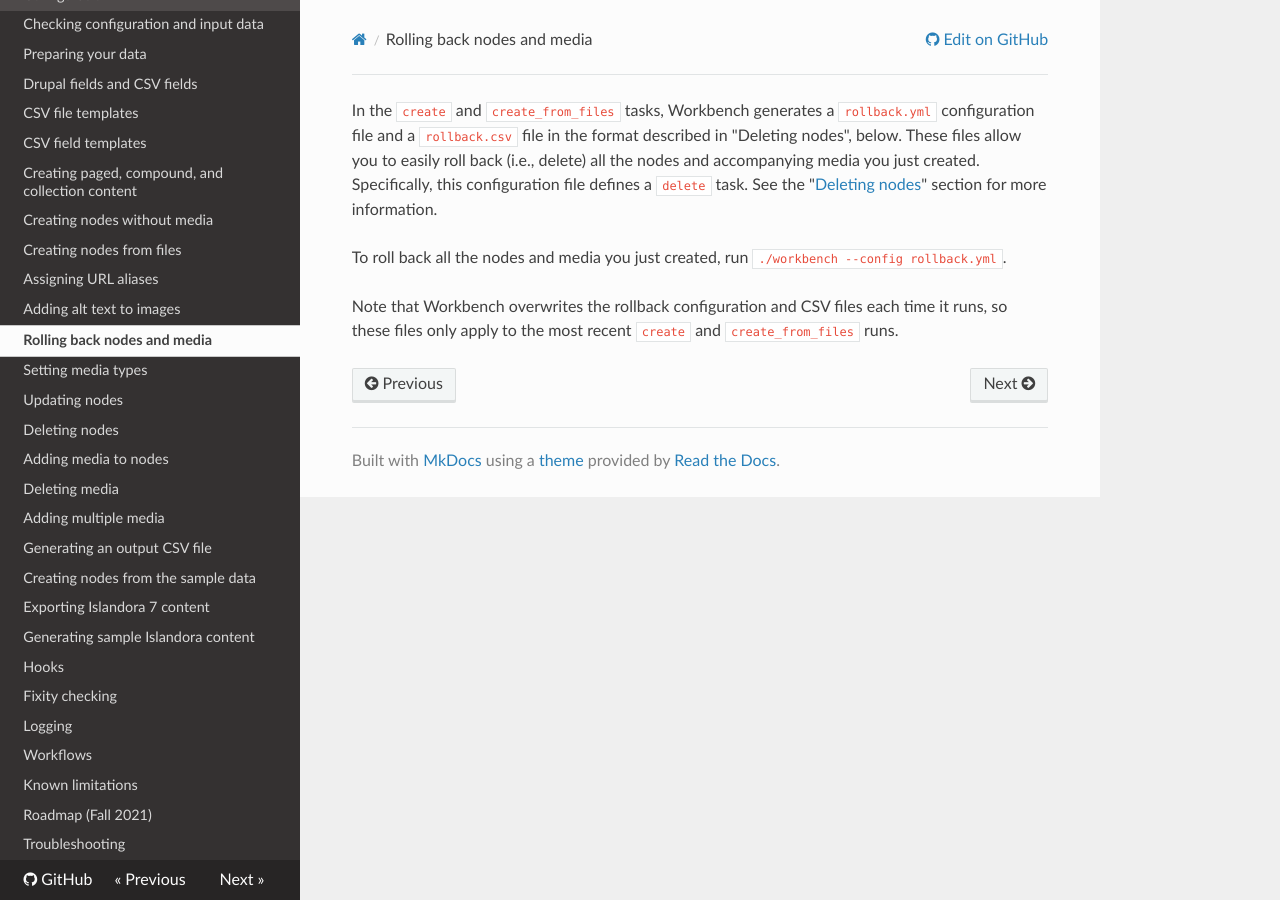
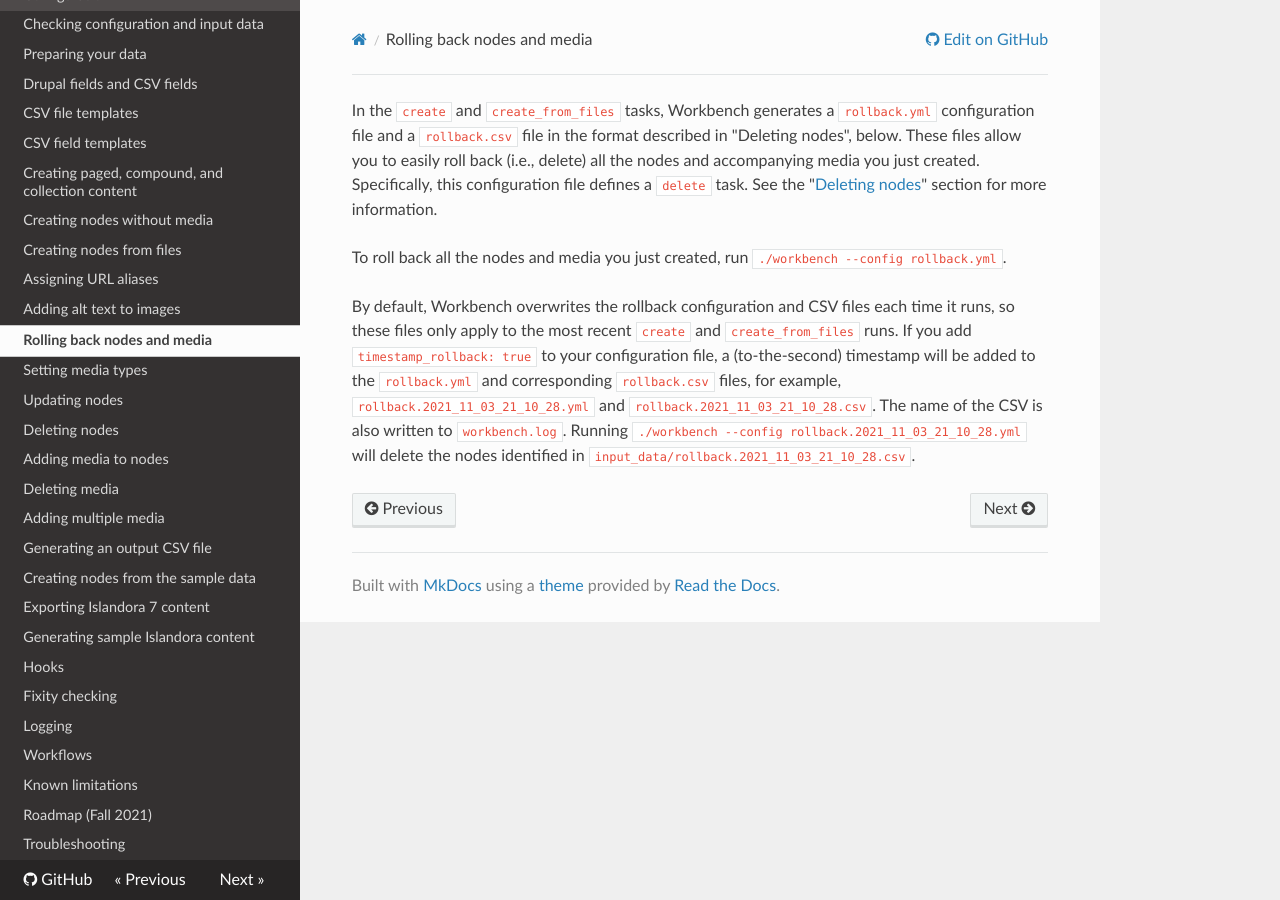
Before and after one commit to mjordan/islandora_workbench_docs, an MkDocs documentation site: the page built from docs/rolling_back.md, in a window 1280 px wide. Built offline with MkDocs 1.6.1, drawn with Linux system fonts in a browser that asks for light colours; nearby versions of some CDN libraries; old or Windows-style settings are respelled for this version of MkDocs.

Commit message:
Added docs on the new 'timestamp_rollback' config option.

```diff
--- a/docs/rolling_back.md
+++ b/docs/rolling_back.md
@@ -2,4 +2,4 @@ In the `create` and `create_from_files` tasks, Workbench generates a `rollback.y
 
 To roll back all the nodes and media you just created, run `./workbench --config rollback.yml`.
 
-Note that Workbench overwrites the rollback configuration and CSV files each time it runs, so these files only apply to the most recent `create` and `create_from_files` runs.
+By default, Workbench overwrites the rollback configuration and CSV files each time it runs, so these files only apply to the most recent `create` and `create_from_files` runs. If you add `timestamp_rollback: true` to your configuration file, a (to-the-second) timestamp will be added to the `rollback.yml` and corresponding `rollback.csv` files, for example, `rollback.2021_11_03_21_10_28.yml` and `rollback.2021_11_03_21_10_28.csv`. The name of the CSV is also written to `workbench.log`. Running `./workbench --config rollback.2021_11_03_21_10_28.yml` will delete the nodes identified in `input_data/rollback.2021_11_03_21_10_28.csv`.
```
Also changed, not shown: docs/configuration.md (+1 -0 lines), site/configuration/index.html, site/index.html, site/rolling_back/index.html, site/sitemap.xml.
